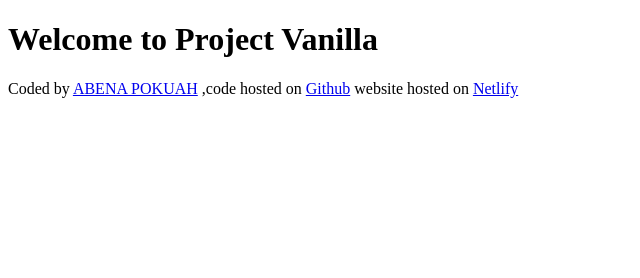
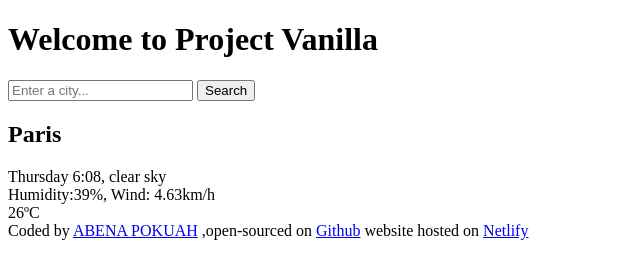
Before and after one commit to Pokuah-Menson1/Project-Vanilla, a plain HTML site: page index.html in a window 1280 px wide. Shown: the whole page, without its empty margins (0-640 px from the left). Drawn offline with Linux system fonts and the light colour scheme.

Commit message:
Updated my Html file
added div elements, header and footer to file

```diff
--- a/index.html
+++ b/index.html
@@ -6,13 +6,33 @@
     <title>Document</title>
   </head>
   <body>
-    <h1>Welcome to Project Vanilla</h1>
+    <header>
+      <h1>Welcome to Project Vanilla</h1>
+
+      <input type="text" placeholder="Enter a city..." />
+      <input type="submit" value="Search" />
+    </header>
+
+    <section>
+      <div class="container">
+        <div class="city">
+          <h1>Paris</h1>
+          <div>
+            Thursday 6:08, clear sky <br />
+            Humidity:39%, Wind: 4.63km/h
+          </div>
+
+          <div class="temperature">26ºC</div>
+        </div>
+      </div>
+    </section>
+
     <footer>
       Coded by
       <a href="https://github.com/Pokuah-Menson1" target="_blank"
         >ABENA POKUAH</a
       >
-      ,code hosted on
+      ,open-sourced on
       <a href="https://github.com/" target="_blank">Github</a> website hosted on
       <a href="https://www.netlify.com/" target="_blank">Netlify</a>
     </footer>
```
